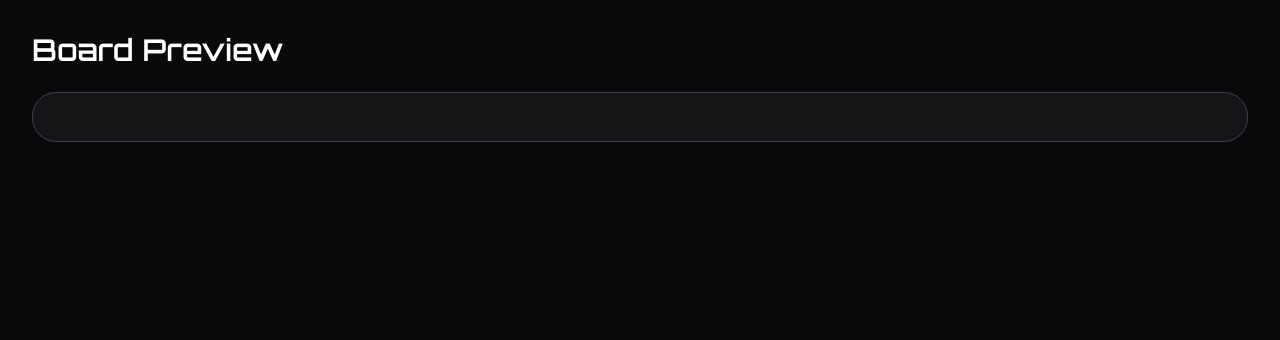
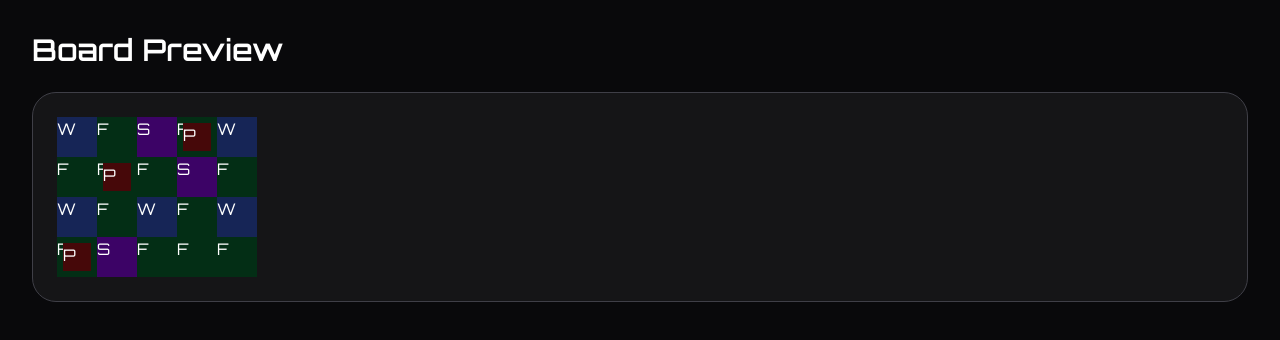
Before and after one commit to jack-app/jackHack2026_b, a Next.js app in the folder switch_game/: page /dev/board in a window 1280 px wide. Shown: the top 340 px of the page. Built offline with nearby package versions, Linux system fonts and the light colour scheme; a web font is replaced by a local one.

Commit message:
feat/board

```diff
--- a/switch_game/package.json
+++ b/switch_game/package.json
@@ -12,7 +12,7 @@
     "next": "16.2.4",
     "react": "19.2.4",
     "react-dom": "19.2.4",
-    "socket.io-client": "^4"
+    "socket.io-client": "^4.8.3"
   },
   "devDependencies": {
     "@tailwindcss/postcss": "^4",
--- a/switch_game/src/components/Map/Board.tsx
+++ b/switch_game/src/components/Map/Board.tsx
@@ -1,15 +1,59 @@
 import { MapData, Player } from "@/types/game";
+import Tile from "./Tile";
+import PlayerComponent from "./Player";
 
 export interface BoardProps {
   mapData: MapData;
   myPlayer: Player;
   otherPlayers: Player[];
+  switches?: Record<string, "red" | "blue" | null>;
 }
 
-export default function Board(_props?: BoardProps) {
+const TILE_SIZE = 40;
+
+export default function Board({ mapData, myPlayer, otherPlayers, switches }: BoardProps) {
+  const cols = mapData.map[0].length;
+
   return (
-    <div>
-      {/* TODO: implement grid rendering */}
+    <div className="relative inline-block">
+      {/* タイルグリッド（背景） */}
+      <div
+        className="grid"
+        style={{ gridTemplateColumns: `repeat(${cols}, ${TILE_SIZE}px)` }}
+      >
+        {mapData.map.map((row, y) =>
+          row.map((cell, x) => {
+            const switchId = typeof cell === "string" ? cell : undefined;
+            return (
+              <Tile
+                key={`${x}-${y}`}
+                cell={cell}
+                switchState={switchId && switches ? switches[switchId] : undefined}
+                switchWeight={switchId ? mapData.switch_weights[switchId] : undefined}
+              />
+            );
+          })
+        )}
+      </div>
+
+      {/* 他プレイヤー（薄く表示） */}
+      {otherPlayers.map((player, i) => (
+        <div
+          key={`other-${i}`}
+          className="absolute transition-all duration-150 pointer-events-none flex items-center justify-center"
+          style={{ left: player.x * TILE_SIZE, top: player.y * TILE_SIZE, width: TILE_SIZE, height: TILE_SIZE }}
+        >
+          <PlayerComponent player={player} isSelf={false} />
+        </div>
+      ))}
+
+      {/* 自分のプレイヤー（濃く表示） */}
+      <div
+        className="absolute transition-all duration-150 pointer-events-none flex items-center justify-center"
+        style={{ left: myPlayer.x * TILE_SIZE, top: myPlayer.y * TILE_SIZE, width: TILE_SIZE, height: TILE_SIZE }}
+      >
+        <PlayerComponent player={myPlayer} isSelf={true} />
+      </div>
     </div>
   );
 }
--- a/switch_game/src/components/Map/Player.tsx
+++ b/switch_game/src/components/Map/Player.tsx
@@ -7,7 +7,7 @@ interface PlayerProps {
 
 export default function Player({ player, isSelf }: PlayerProps) {
   return (
-    <div className="h-10 w-10 bg-red-950">
+    <div className="h-7 w-7 bg-red-950">
       P
     </div>
   );
```
Also changed, not shown: 1 other file (tests, documents, lock files or other folders).
